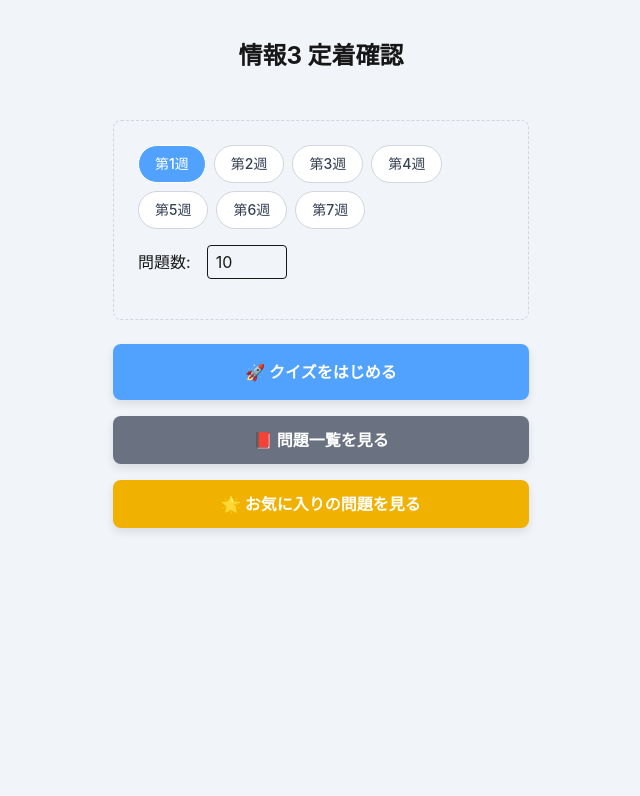
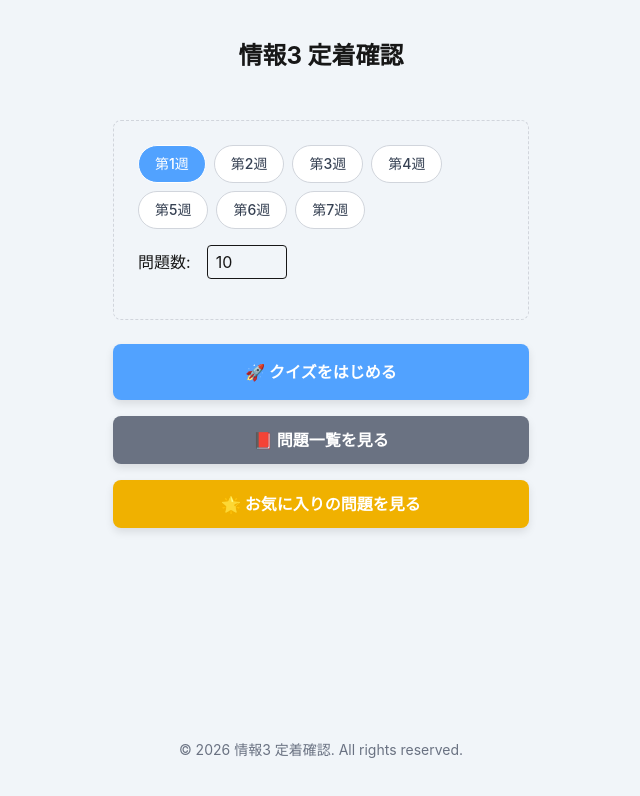
Before and after one commit to harutsuka/information-technology-3, a Next.js app: page / in a window 1280 px wide. Shown: the top 796 px of the page, without its empty margins (319-959 px from the left). Built offline with nearby package versions, Linux system fonts and the light colour scheme.

Commit message:
📄 feat: フッターを追加

```diff
--- a/app/layout.tsx
+++ b/app/layout.tsx
@@ -29,6 +29,9 @@ export default function RootLayout({
         </Link>
         <FavoriteProvider>
           {children}
+          <footer className="mt-auto text-sm text-gray-500">
+            &copy; {new Date().getFullYear()} 情報3 定着確認. All rights reserved.
+          </footer>
         </FavoriteProvider>
         <Analytics />
       </body>
```
